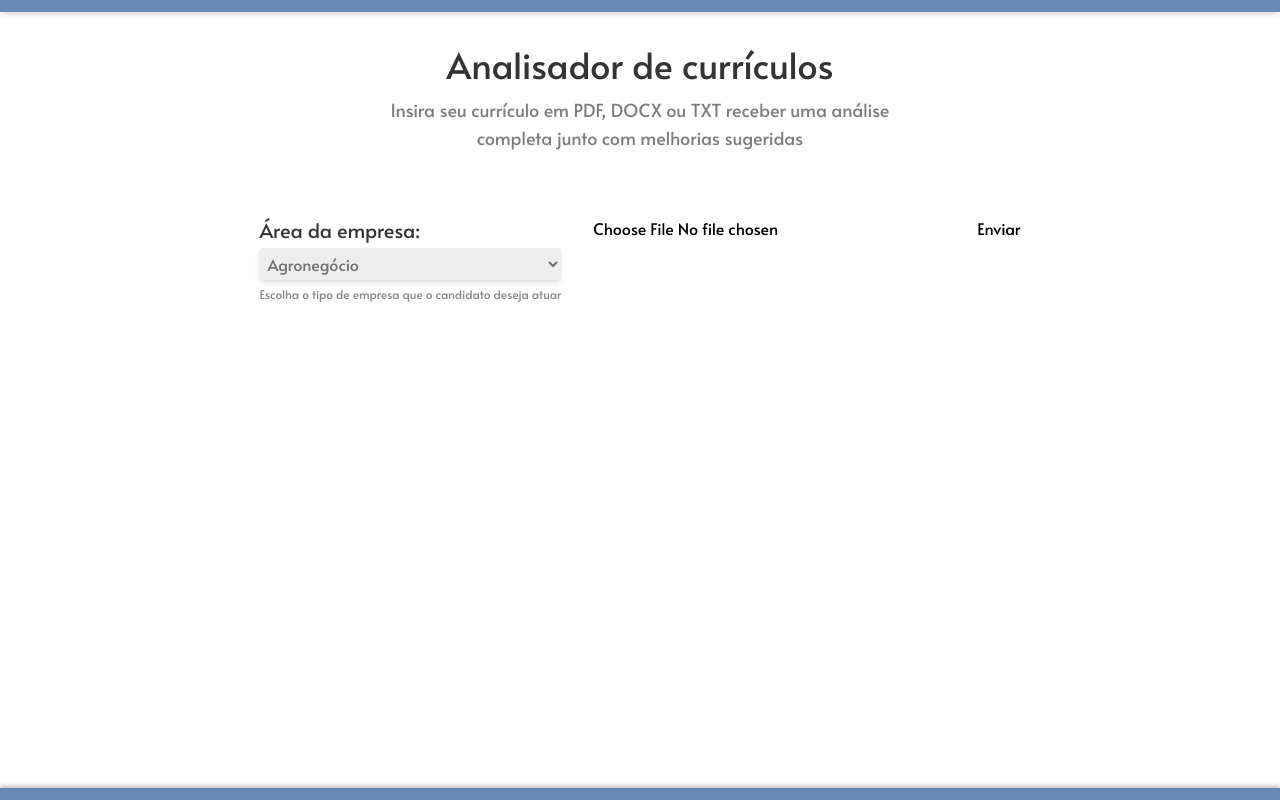
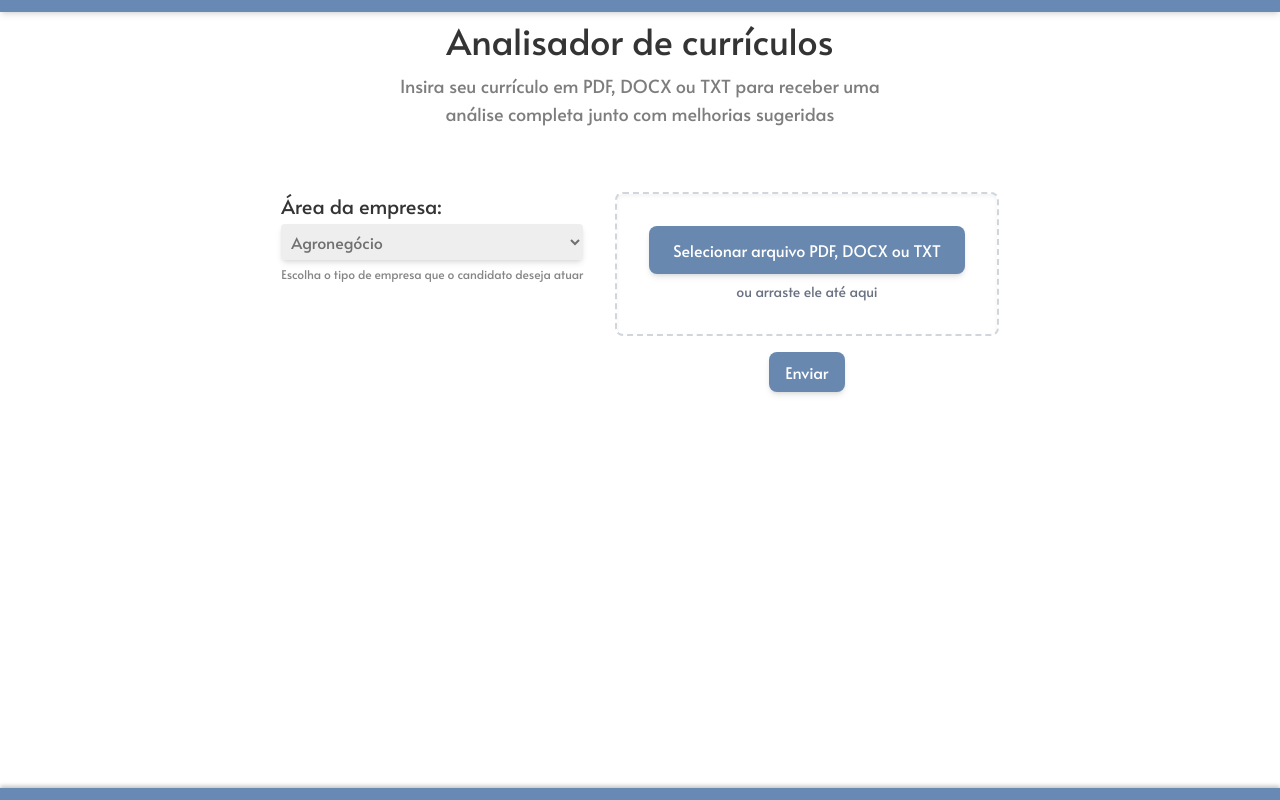
Before and after one commit to Developer-Marcos/analisador-de-curriculos, a React (Vite) app in the folder Project/frontend/: page / in a window 1280 px wide. Built offline with nearby package versions, Linux system fonts and the light colour scheme.

Commit message:
Finalizacao da pagina root

```diff
--- a/Project/frontend/src/App.jsx
+++ b/Project/frontend/src/App.jsx
@@ -8,7 +8,7 @@ function App() {
   <div className="flex flex-col min-h-screen">
       <LimiteHeader />
 
-        <main className="flex-grow flex flex-col items-center p-8">
+        <main className="flex-grow flex flex-col items-center p-2">
           <Titulo />
           <Formulario />
         </main>
--- a/Project/frontend/src/ArquivoPlaceHolder/index.jsx
+++ b/Project/frontend/src/ArquivoPlaceHolder/index.jsx
@@ -1,9 +1,74 @@
-const ArquivoPlaceHolder = ({aoAlterar}) => {
-      return(
-            <div>
-                  <input type="file" onChange={e => aoAlterar(e.target.files[0])} />
-            </div>
-      )
-}
+import React, { useRef, useState } from 'react';
 
-export default ArquivoPlaceHolder
+const ArquivoPlaceHolder = ({ aoAlterar }) => {
+  const fileInputRef = useRef(null);
+  const [isDragging, setIsDragging] = useState(false);
+  // 1. Novo estado para armazenar o nome do arquivo selecionado
+  const [fileName, setFileName] = useState('');
+
+  const handleButtonClick = () => {
+    fileInputRef.current.click();
+  };
+
+  const handleFileChange = (file) => {
+    if (file) {
+      // 2. Atualiza o estado com o nome do arquivo
+      setFileName(file.name);
+      aoAlterar(file);
+    }
+  };
+
+  const handleDragOver = (e) => {
+    e.preventDefault();
+    setIsDragging(true);
+  };
+
+  const handleDragLeave = (e) => {
+    e.preventDefault();
+    setIsDragging(false);
+  };
+
+  const handleDrop = (e) => {
+    e.preventDefault();
+    setIsDragging(false);
+
+    if (e.dataTransfer.files && e.dataTransfer.files.length > 0) {
+      handleFileChange(e.dataTransfer.files[0]);
+    }
+  };
+
+  return (
+    <div
+      className={`
+        flex flex-col items-center justify-center p-8 border-2 border-dashed
+        rounded-lg shadow-inner bg-white
+        ${isDragging ? 'border-blue-500' : 'border-gray-300'}
+      `}
+      onDragOver={handleDragOver}
+      onDragLeave={handleDragLeave}
+      onDrop={handleDrop}
+    >
+      <input
+        type="file"
+        ref={fileInputRef}
+        onChange={(e) => handleFileChange(e.target.files[0])}
+        className="hidden"
+      />
+
+      <button
+        type="button"
+        onClick={handleButtonClick}
+        className="bg-[#6888B0] text-white py-3 px-6 rounded-lg shadow-md cursor-pointer"
+      >
+        {/* 3. Exibição condicional: mostra o nome do arquivo ou o texto padrão */}
+        {fileName ? fileName : 'Selecionar arquivo PDF, DOCX ou TXT'}
+      </button>
+
+      <p className="text-sm text-gray-500 mt-2">
+        ou arraste ele até aqui
+      </p>
+    </div>
+  );
+};
+
+export default ArquivoPlaceHolder;
--- a/Project/frontend/src/Enviar/index.jsx
+++ b/Project/frontend/src/Enviar/index.jsx
@@ -1,9 +1,7 @@
 const Enviar = () => {
-      return(
-            <div>
-                  <button type="submit">Enviar</button>
-            </div>
-      )
+  return(
+    <button className="bg-[#6888B0] px-4 py-2 text-white rounded-lg shadow-md cursor-pointer transition-colors hover:bg-[#526a8d]" type="submit">Enviar</button>
+  )
 }
 
 export default Enviar
--- a/Project/frontend/src/Formulario/index.jsx
+++ b/Project/frontend/src/Formulario/index.jsx
@@ -51,8 +51,14 @@ const Formulario = () => {
             <section className="Formulario">
                   <form onSubmit={handleSubmit} className="flex flex-col sm:flex-row items-start gap-8">
                         <ListaSuspensa aoAlterar={aoMudarLista} />
-                        <ArquivoPlaceHolder aoAlterar={aoMudarArquivo} />
-                        <Enviar />
+
+                        <div className="flex flex-col items-center gap-4">
+                              <ArquivoPlaceHolder aoAlterar={aoMudarArquivo} />
+                              <Enviar />
+                        </div>
+
+
+                        {/* Conteudo a ser gerado apos o envio do arquivo */}
                         {mensagem && <p>{mensagem}</p>}
 
                         {resultado && (
--- a/Project/frontend/src/ListaSuspensa/index.jsx
+++ b/Project/frontend/src/ListaSuspensa/index.jsx
@@ -53,7 +53,7 @@ const ListaSuspensa = ({aoAlterar, valor}) => {
         <div className="flex flex-col">
                 <label className="text-[#343434] mb-1 text-xl">Área da empresa: </label>
 
-                <select className="bg-[#D9D9D9]/44 p-1 text-[#707070] rounded shadow-md" required value={valor} onChange={e => aoAlterar(e.target.value)}>
+                <select className="bg-[#D9D9D9]/44 p-1.5 text-[#707070] rounded shadow-md" required value={valor} onChange={e => aoAlterar(e.target.value)}>
                     <option value="" disabled>
                         Selecione onde a empresa atua
                     </option>
--- a/Project/frontend/src/Titulo/index.jsx
+++ b/Project/frontend/src/Titulo/index.jsx
@@ -2,7 +2,7 @@ const Titulo = () => {
       return(
             <section className="mb-16">
                   <h1 className="text-center text-4xl mb-3 text-[#343434]">Analisador de currículos</h1>
-                  <div className="text-center text-[#343434]/64 text-lg max-w-lg mx-auto ">Insira seu currículo em PDF, DOCX ou TXT receber uma análise completa junto com melhorias sugeridas</div>
+                  <div className="text-center text-[#343434]/64 text-lg max-w-lg mx-auto ">Insira seu currículo em PDF, DOCX ou TXT para receber uma análise completa junto com melhorias sugeridas</div>
             </section>
       )
 }
```
